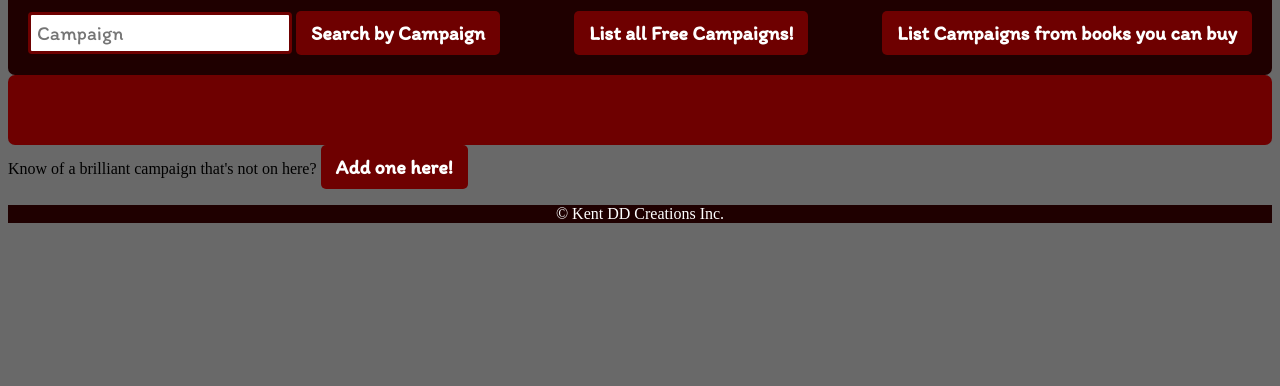
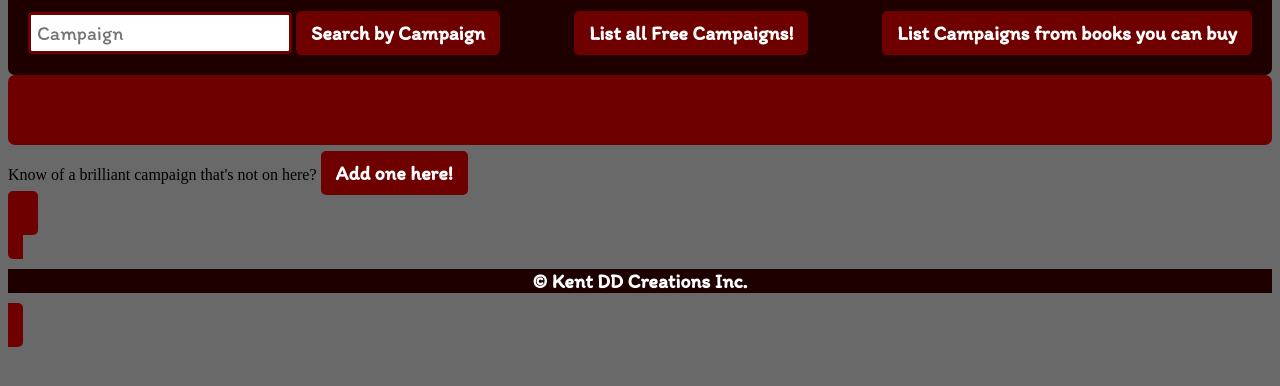
Before and after one commit to JasonK97/DDCreatorNode, a website: page public/campaigns.html in a window 1280 px wide. Shown: the part 182-568 px from the top of the page. Drawn offline with nearby package versions, Linux system fonts and the light colour scheme.

Commit message:
css stuff

```diff
--- a/public/campaigns.css
+++ b/public/campaigns.css
@@ -77,13 +77,24 @@ a {
     color: whitesmoke;
 }
 
+#addLink {
+    background-color: rgb(110, 0, 0);
+    padding: 10px 15px;
+    color: white;
+    border: hidden;
+    border-radius: 5px;
+    font-weight: bold;
+    font-family: 'Itim', cursive;
+    font-size: 20px;
+}
+
 a:hover {
     text-decoration: dotted;
     color: black;
 }
 
 #footer {
-    /* position: fixed; */
+    position: relative;
     left: 0;
     bottom: 0;
     width: 100%;
--- a/public/campaigns.html
+++ b/public/campaigns.html
@@ -29,9 +29,7 @@
         <ul id="ulCampaigns"></ul>
     </div>
     <div id="addCampaign">
-        <form action="https://safe-falls-38087.herokuapp.com/addCampaign.html">
-            Know of a brilliant campaign that's not on here? <button type="submit">Add one here!</button>
-        </form>
+        <p>Know of a brilliant campaign that's not on here? <a id="addLink" href="./addCampaign.html">Add one here!</p>
     </div>
     <div id="footer">
         <p>&copy; Kent DD Creations Inc.</p>
```
Also changed, not shown: public/addCampaign.html (+5 -0 lines).
